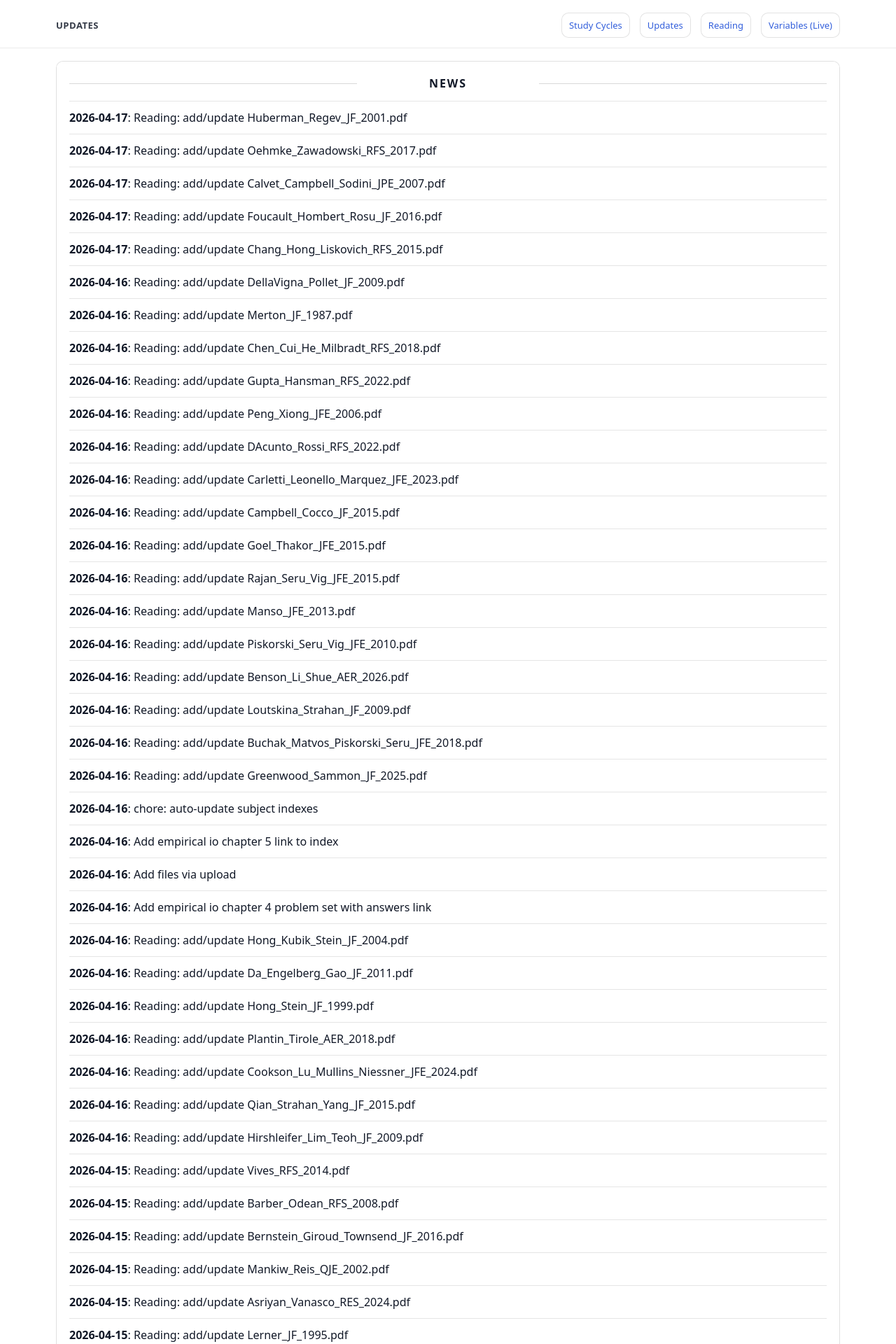
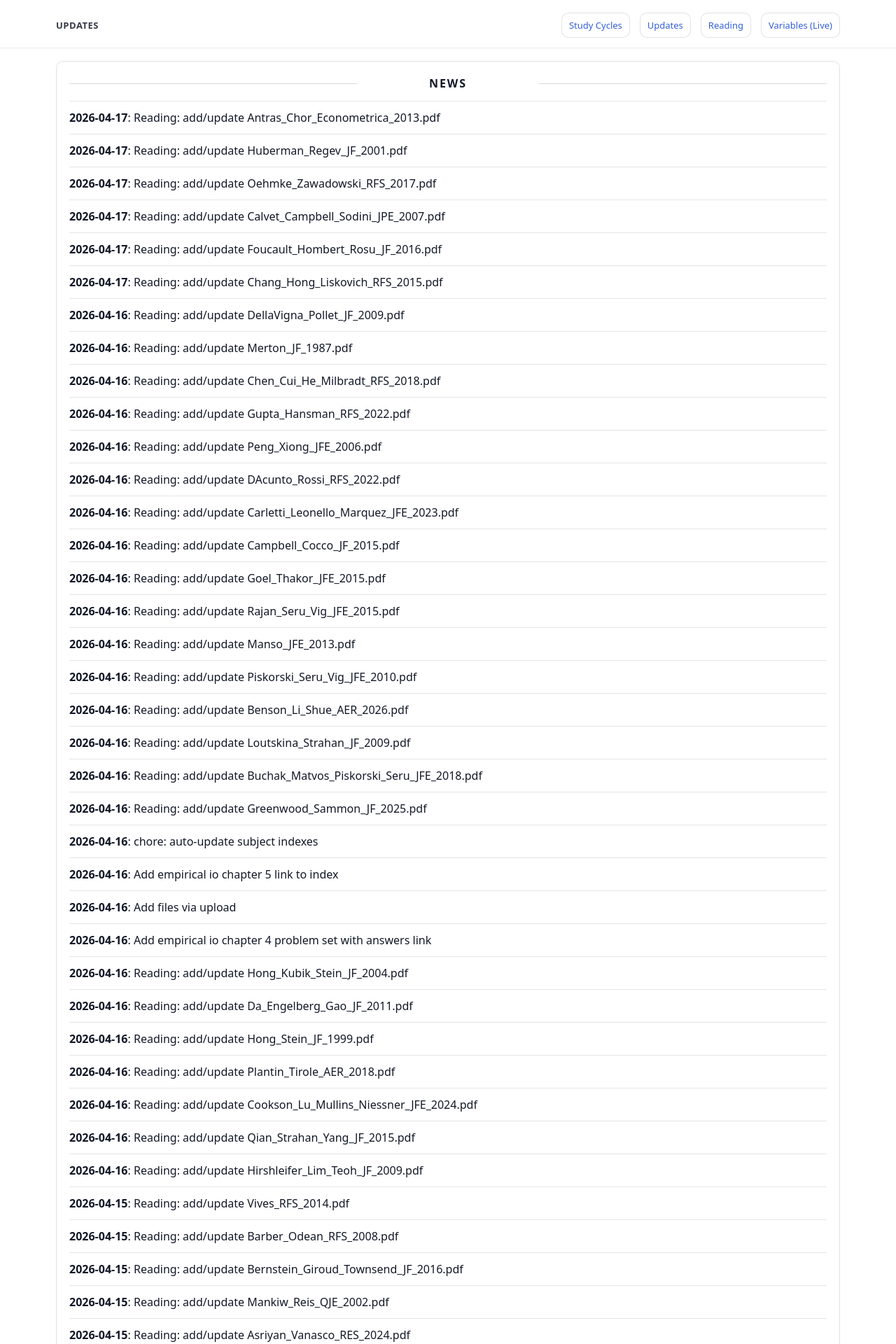
Before and after one commit to yaxinzn/study-archive, a Jekyll site: the page built from updates/index.md, in a window 1280 px wide. Shown: the top 1920 px of the page at 70% size. Built offline with Jekyll 4.4.1, drawn with Linux system fonts in a browser that asks for light colours; some of the changed text lies outside the part shown.

Commit message:
chore: update NEWS feed

```diff
--- a/_data/news.yml
+++ b/_data/news.yml
@@ -1,4 +1,7 @@
 # Auto-generated update history (sorted newest -> oldest). Do not edit manually.
+- ts: "1776414310"
+  date: "2026-04-17"
+  title: "Reading: add/update Antras_Chor_Econometrica_2013.pdf"
 - ts: "1776379935"
   date: "2026-04-17"
   title: "Reading: add/update Huberman_Regev_JF_2001.pdf"
```
